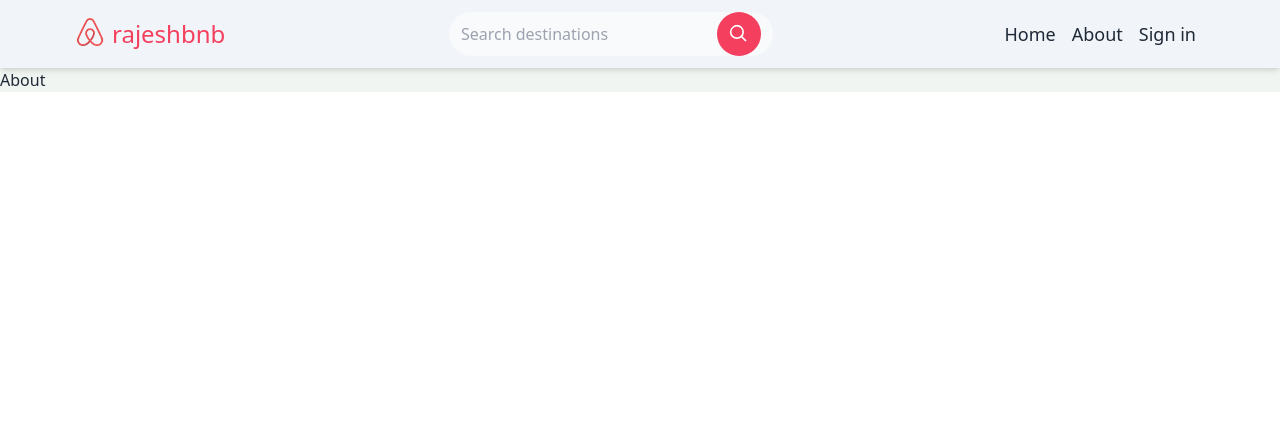
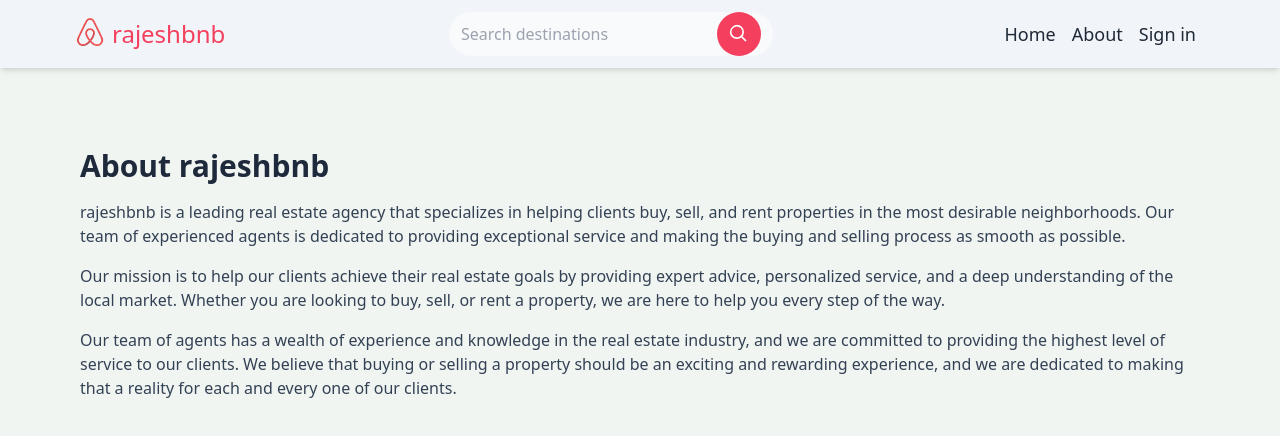
Before and after one commit to Rajeshkumarachari/rajesh-house-ui, a React (Vite) app in the folder client/: page /about in a window 1280 px wide. Shown: the top 436 px of the page. Built offline with nearby package versions, Linux system fonts and the light colour scheme; no server answers.

Commit message:
complete about page

```diff
--- a/client/src/components/Header.jsx
+++ b/client/src/components/Header.jsx
@@ -51,7 +51,7 @@
         </form>
         <ul className=" flex text-lg font-normal ">
           <Link
-            to="/home"
+            to="/"
             className=" hidden sm:inline hover:bg-slate-200 hover:underline p-2 cursor-pointer rounded-lg"
           >
             <li>Home</li>
--- a/client/src/pages/About.jsx
+++ b/client/src/pages/About.jsx
@@ -1,3 +1,29 @@
 export default function About() {
-  return <div>About</div>;
+  return (
+    <div className="py-20 px-4 max-w-6xl mx-auto h-screen">
+      <h1 className="text-3xl font-bold mb-4 text-slate-800">
+        About rajeshbnb
+      </h1>
+      <p className="mb-4 text-slate-700">
+        rajeshbnb is a leading real estate agency that specializes in helping
+        clients buy, sell, and rent properties in the most desirable
+        neighborhoods. Our team of experienced agents is dedicated to providing
+        exceptional service and making the buying and selling process as smooth
+        as possible.
+      </p>
+      <p className="mb-4 text-slate-700">
+        Our mission is to help our clients achieve their real estate goals by
+        providing expert advice, personalized service, and a deep understanding
+        of the local market. Whether you are looking to buy, sell, or rent a
+        property, we are here to help you every step of the way.
+      </p>
+      <p className="mb-4 text-slate-700">
+        Our team of agents has a wealth of experience and knowledge in the real
+        estate industry, and we are committed to providing the highest level of
+        service to our clients. We believe that buying or selling a property
+        should be an exciting and rewarding experience, and we are dedicated to
+        making that a reality for each and every one of our clients.
+      </p>
+    </div>
+  );
 }
```
